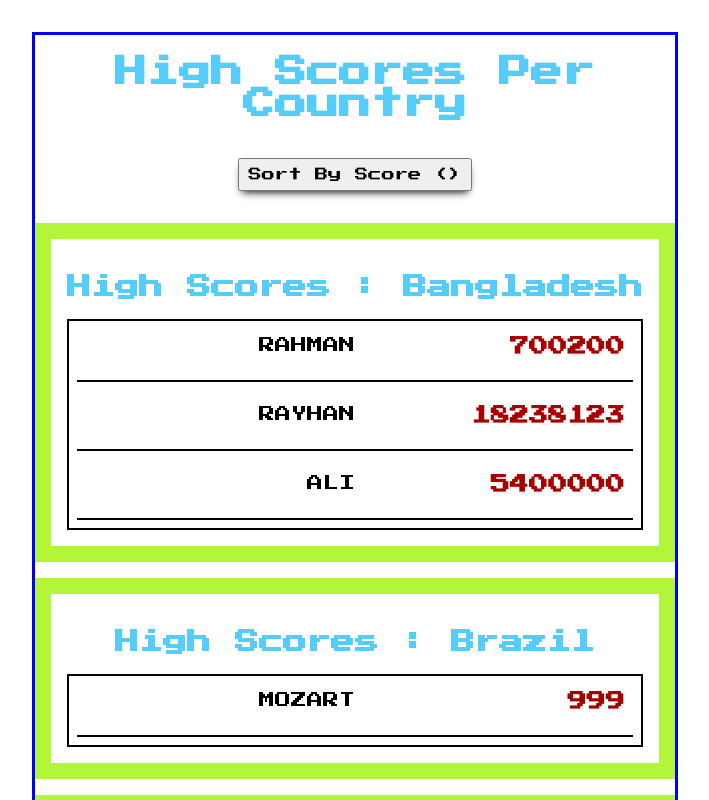
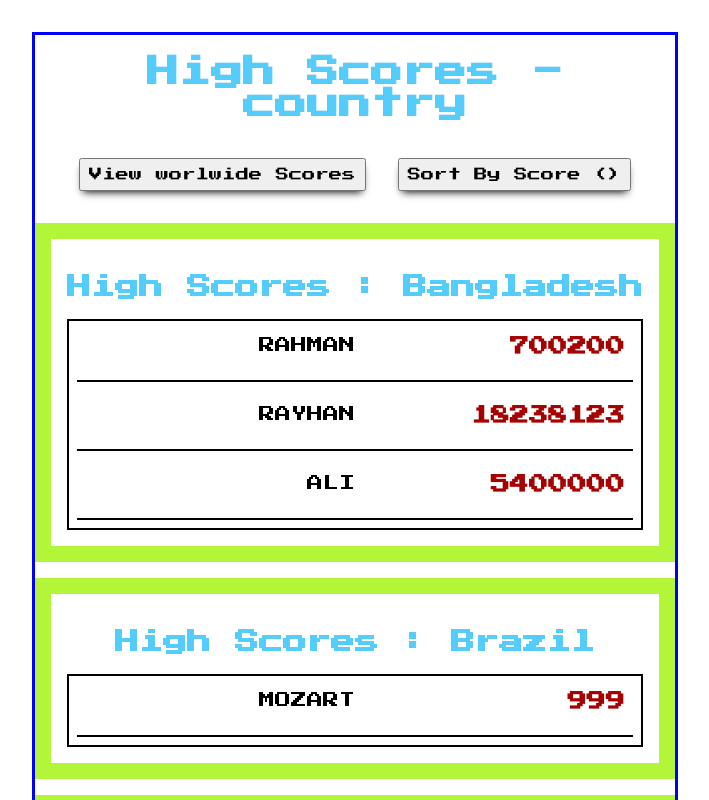
Before and after one commit to nirmeet-baweja/high-scores-react, a React (Create React App) app: page / in a window 1280 px wide. Shown: the top 800 px of the page, without its empty margins (285-994 px from the left). Built offline with nearby package versions, Linux system fonts and the light colour scheme.

Commit message:
Level 5 Completed

```diff
--- a/src/App.css
+++ b/src/App.css
@@ -11,14 +11,16 @@
   color: rgb(84, 204, 252);
 }
 
-.sortButton {
+.sortButton,
+.typeToggleBtn {
   padding: 0.5rem;
   margin: 1rem;
   font-family: "Press Start 2P", cursive;
   box-shadow: 0 0.3rem 0.5rem -0.25rem;
 }
 
-.sortButton:hover {
+.sortButton:hover,
+.typeToggleBtn:hover {
   box-shadow: 0 0.5rem 0.5rem -0.25rem;
 }
 
--- a/src/App.js
+++ b/src/App.js
@@ -1,46 +1,30 @@
 import React, { useState } from "react";
-import AllCountryScores from "./data/AllCountryScores";
-import ScoreBoard from "./ScoreBoard";
-import sortByScoreDsc from "./sortByScoreDsc";
-import sortByScoreAsc from "./sortByScoreAsc";
-import sortByCountry from "./sortByCountry";
-
 import Heading from "./Heading";
 
 import "./App.css";
+import Table from "./Table";
 
 function App() {
-  AllCountryScores.sort(sortByCountry);
+  const [tableType, setTableType] = useState("country");
+  const [prevTableType, setPrevTableType] = useState("worlwide");
 
-  const [sortOrder, setSortOrder] = useState("asc");
-  const [prevSortOrder, setPrevSortOrder] = useState("");
-  const [countryScoreData, setCountryScoreData] = useState(AllCountryScores);
+  function toggleTableType() {
+    setPrevTableType(tableType);
 
-  const sortScores = () => {
-    if (sortOrder === "asc") {
-      AllCountryScores.forEach((oneCountryScores) => {
-        oneCountryScores.scores.sort(sortByScoreDsc);
-      });
-      setSortOrder("dsc");
+    if (tableType === "country") {
+      setTableType("worldwide");
     } else {
-      AllCountryScores.forEach((oneCountryScores) => {
-        oneCountryScores.scores.sort(sortByScoreAsc);
-      });
-      setSortOrder("asc");
+      setTableType("country");
     }
-    setPrevSortOrder(sortOrder);
-    setCountryScoreData(AllCountryScores);
-  };
+  }
 
   return (
     <div className="App">
-      <Heading />
-      <button className="sortButton" onClick={sortScores}>
-        Sort By Score ({prevSortOrder.toUpperCase()})
+      <Heading pageTitle={`High Scores - ${tableType}`} />
+      <button className="typeToggleBtn" onClick={toggleTableType}>
+        View {prevTableType} Scores
       </button>
-      {countryScoreData.map((oneCountryScores, index) => (
-        <ScoreBoard key={index} oneCountryScores={oneCountryScores} />
-      ))}
+      <Table tableType={tableType} />
     </div>
   );
 }
--- a/src/Heading.js
+++ b/src/Heading.js
@@ -1,9 +1,9 @@
 import React from "react";
 
-const Heading = () => {
+const Heading = (props) => {
   return (
     <header className="App-header">
-      <h1 className="App-title">High Scores Per Country</h1>
+      <h1 className="App-title">{props.pageTitle}</h1>
     </header>
   );
 };
--- a/src/ScoreBoard.js
+++ b/src/ScoreBoard.js
@@ -1,18 +1,13 @@
 import React from "react";
-import OnePersonScore from "./OnePersonScore";
+import ScoresTable from "./ScoresTable";
 
 const ScoreBoard = (props) => {
-
   return (
     <div className="countryScoreBoard">
       <h2 className="countryName">
         High Scores : {props.oneCountryScores.name}
       </h2>
-      <div className="scores">
-        {props.oneCountryScores.scores.map((score) => (
-          <OnePersonScore score={score} />
-        ))}
-      </div>
+      <ScoresTable scores={props.oneCountryScores.scores} />
     </div>
   );
 };
--- /dev/null
+++ b/src/ScoresTable.js
@@ -0,0 +1,14 @@
+import React from "react";
+import OnePersonScore from "./OnePersonScore";
+
+const ScoresTable = (props) => {
+  return (
+    <div className="scores">
+      {props.scores.map((score) => (
+        <OnePersonScore score={score} />
+      ))}
+    </div>
+  );
+};
+
+export default ScoresTable;
--- /dev/null
+++ b/src/SortButtonScoreTable.js
@@ -0,0 +1,46 @@
+import React, { useState } from "react";
+
+// Import data and functions
+import AllCountryScores from "./data/AllCountryScores";
+import { sortByScoreAsc, sortByScoreDsc } from "./sortByScore";
+
+// import Components
+import ScoreBoard from "./ScoreBoard";
+import sortByCountry from "./sortByCountry";
+
+const SortButtonScoreTable = () => {
+  const sortedCountryScores = AllCountryScores.slice().sort(sortByCountry);
+
+  const [sortOrder, setSortOrder] = useState("asc");
+  const [prevSortOrder, setPrevSortOrder] = useState("");
+  const [countryScoreData, setCountryScoreData] = useState(sortedCountryScores);
+
+  const sortScores = () => {
+    if (sortOrder === "asc") {
+      sortedCountryScores.forEach((oneCountryScores) => {
+        oneCountryScores.scores.sort(sortByScoreDsc);
+      });
+      setSortOrder("dsc");
+    } else {
+      sortedCountryScores.forEach((oneCountryScores) => {
+        oneCountryScores.scores.sort(sortByScoreAsc);
+      });
+      setSortOrder("asc");
+    }
+    setPrevSortOrder(sortOrder);
+    setCountryScoreData(sortedCountryScores);
+  };
+
+  return (
+    <>
+      <button className="sortButton" onClick={sortScores}>
+        Sort By Score ({prevSortOrder.toUpperCase()})
+      </button>
+      {countryScoreData.map((oneCountryScores, index) => (
+        <ScoreBoard key={index} oneCountryScores={oneCountryScores} />
+      ))}
+    </>
+  );
+};
+
+export default SortButtonScoreTable;
--- /dev/null
+++ b/src/Table.js
@@ -0,0 +1,14 @@
+import React from "react";
+import SortButtonScoreTable from "./SortButtonScoreTable";
+import WorldWideScores from "./WorldWideScores";
+import AllCountryScores from "./data/AllCountryScores";
+
+const Table = (props) => {
+  if (props.tableType === "country") {
+    return <SortButtonScoreTable />;
+  } else {
+    return <WorldWideScores allCountryScores={AllCountryScores} />;
+  }
+};
+
+export default Table;
--- /dev/null
+++ b/src/WorldWideScores.js
@@ -0,0 +1,27 @@
+import React from "react";
+import { sortByScoreDsc } from "./sortByScore";
+import OnePersonScore from "./OnePersonScore";
+
+const WorldWideScores = (props) => {
+  let allScores = [];
+
+  props.allCountryScores.forEach((oneCountryScores) => {
+    oneCountryScores.scores.forEach((onePlayerScore) => {
+      allScores.push(onePlayerScore);
+    });
+  });
+
+  allScores.sort(sortByScoreDsc);
+
+  console.log(allScores);
+
+  return (
+    <div className="countryScoreBoard">
+      {allScores.map((onePlayerScore) => (
+        <OnePersonScore score={onePlayerScore} />
+      ))}
+    </div>
+  );
+};
+
+export default WorldWideScores;
--- /dev/null
+++ b/src/sortByScore.js
@@ -0,0 +1,4 @@
+const sortByScoreAsc = (a, b) => a.s - b.s;
+const sortByScoreDsc = (a, b) => -1 * (a.s - b.s);
+
+export { sortByScoreAsc, sortByScoreDsc };
--- a/src/sortByScoreAsc.js
+++ /dev/null
@@ -1,3 +0,0 @@
-const sortByScoreAsc = (a, b) => a.s - b.s;
-
-export default sortByScoreAsc;
--- a/src/sortByScoreDsc.js
+++ /dev/null
@@ -1,3 +0,0 @@
-const sortByScoreDsc = (a, b) => -1 * (a.s - b.s);
-
-export default sortByScoreDsc;
```
